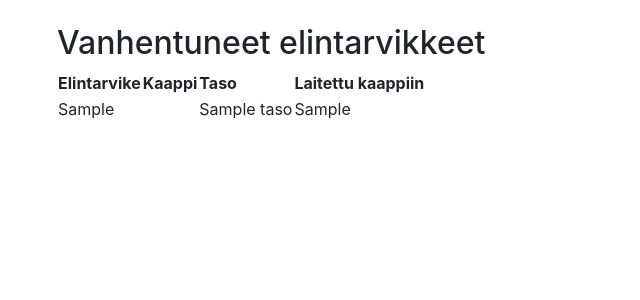
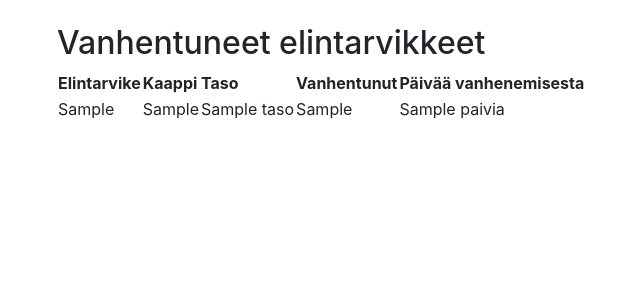
Before and after one commit to lukxsx/PakastimenHallinta, a Flask app: template application/templates/paivays/listaus.html in a window 1280 px wide. Shown: the part 56-356 px from the top of the page, without its empty margins (28-668 px from the left). Run offline with Flask 2, Linux system fonts and the light colour scheme; tables that the repository leaves empty hold one stand-in row (values such as "Sample post"); the template is opened without the code that fills it: values that come from a table or form of the project are taken from there, most other values are stand-ins (such as "Sample title", 1, 10 or a date in 2020); some libraries are stand-ins or nearby versions.

Commit message:
päivämäärän asetus elintarviketta kaappiin lisättäessä, vanhentuneitten elintarvikkeiden tulostus

```diff
--- a/application/elintarvikekaapissa/forms.py
+++ b/application/elintarvikekaapissa/forms.py
@@ -2,8 +2,9 @@ from flask_wtf import FlaskForm
 from application import db
 from application.elintarvike.models import Elintarvike
 from application.kaappi.models import Kaappi
-from wtforms import StringField, validators, SelectField, IntegerField
+from wtforms import StringField, validators, IntegerField
 from wtforms.ext.sqlalchemy.fields import QuerySelectField
+from wtforms.fields.html5 import DateField
 
 class EKForm(FlaskForm):
     elintarvike = QuerySelectField('Elintarvike: ', query_factory=lambda: Elintarvike.query, allow_blank=False, get_label='nimi')
@@ -11,5 +12,6 @@ class EKForm(FlaskForm):
     taso = IntegerField('Taso: ', [validators.InputRequired(), validators.NumberRange(min=1, max=10, message="Anna kelvollinen määrä")])
     maara = IntegerField('Määrä: ', [validators.InputRequired(), validators.Optional(strip_whitespace=True),
                                     validators.NumberRange(min=1, max=100, message="Anna kelvollinen määrä")])
+    laitettu = DateField('Laitettu kaappiin: ', [validators.InputRequired()])
     class Meta:
         csrf = False
--- a/application/elintarvikekaapissa/models.py
+++ b/application/elintarvikekaapissa/models.py
@@ -6,12 +6,13 @@ class ElintarvikeKaapissa(Base):
     id = db.Column(db.Integer, primary_key=True)
     taso = db.Column(db.Integer, nullable=False)
     maara = db.Column(db.Integer, nullable=False)
-    laitettu_kaappiin = db.Column(db.DateTime, default=db.func.current_timestamp())
+    laitettu_kaappiin = db.Column(db.Date, default=db.func.current_timestamp())
     elintarvike_id = db.Column(db.Integer, db.ForeignKey('elintarvike.id'), nullable=False)
     kaappi_id = db.Column(db.Integer, db.ForeignKey('kaappi.id'), nullable=False)
 
-    def __init__(self, elintarvike_id, kaappi_id, taso, maara):
+    def __init__(self, elintarvike_id, kaappi_id, taso, maara, laitettu):
         self.taso = taso
         self.maara = maara
         self.elintarvike_id = elintarvike_id
         self.kaappi_id = kaappi_id
+        self.laitettu_kaappiin = laitettu
--- a/application/elintarvikekaapissa/views.py
+++ b/application/elintarvikekaapissa/views.py
@@ -22,8 +22,9 @@ def ek_lisaaja():
     k = form.kaappi.data.id
     taso = form.taso.data
     maara = form.maara.data
+    laitettu = form.laitettu.data
 
-    ek = ElintarvikeKaapissa(e, k, taso, maara)
+    ek = ElintarvikeKaapissa(e, k, taso, maara, laitettu)
     db.session.add(ek)
     db.session.commit()
 
--- a/application/templates/paivays/listaus.html
+++ b/application/templates/paivays/listaus.html
@@ -7,14 +7,16 @@
         <th>Elintarvike</th>
         <th>Kaappi</th>
         <th>Taso</th>
-        <th>Laitettu kaappiin</th>
+        <th>Vanhentunut</th>
+        <th>Päivää vanhenemisesta</th>
     </tr>
     {% for vanhentunut in lista %}
     <tr>
-        <td>{{ elin.query.get(vanhentunut.elintarvike_id).nimi }}</td>
-        <td>{{ kaap.query.get(vanhentunut.kaappi_id).nimi }}</td>
-        <td>{{ vanhentunut.taso }}</td>
-        <td>{{ vanhentunut.laitettu_kaappiin }}</td>
+        <td>{{ elin.query.get(vanhentunut.ek.elintarvike_id).nimi }}</td>
+        <td>{{ kaappi.query.get(vanhentunut.ek.kaappi_id).nimi }}</td>
+        <td>{{ vanhentunut.ek.taso }}</td>
+        <td>{{ vanhentunut.tulostaVanhentunutPvm() }}</td>
+        <td>{{ vanhentunut.paivia }}</td>
     </tr>
     {% endfor %}
 </table>
```
Also changed, not shown: application/paivays/views.py (+15 -3 lines), application/templates/elintarvikekaapissa/lisaa.html (+15 -0 lines).
